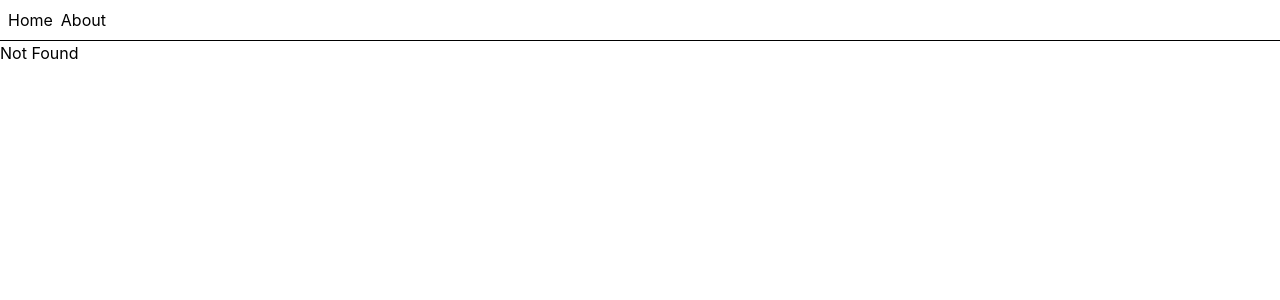
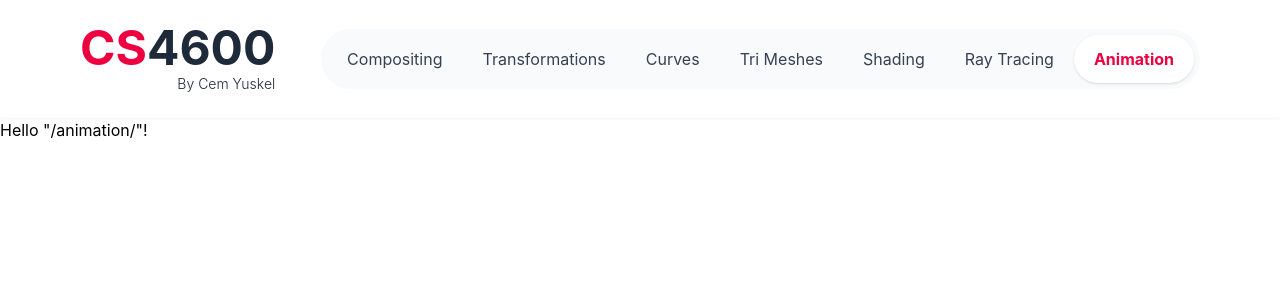
Before and after one commit to alanabrahampkochumon-zqict/simple-computer-graphics, a React (Vite) app: page /animation in a window 1280 px wide. Before the commit this address had no page. Shown: the top 300 px of the page. Built offline with nearby package versions, Linux system fonts and the light colour scheme.

Commit message:
fix: add header to tanstack router

```diff
--- a/src/components/Header.tsx
+++ b/src/components/Header.tsx
@@ -1,13 +1,13 @@
 import Logo from "./Logo";
 import Selector from "./Selector";
 
-function Header({ pages }: { pages: string[] }) {
+function Header({ pages }: { pages: PageRoute[] }) {
     return (
         <header className="color-surface-primary ps-20 pe-20 pt-6 pb-6 shadow-xs">
             <div className="flex">
                 <Logo />
                 <div className="w-full self-center flex justify-end">
-                    <Selector pages={pages} selected={pages[0]} />
+                    <Selector pages={pages} />
                 </div>
             </div>
         </header>
--- a/src/components/Logo.tsx
+++ b/src/components/Logo.tsx
@@ -1,6 +1,8 @@
+import { Link } from "@tanstack/react-router";
+
 function Logo() {
     return (
-        <div className="inline-grid gap-0.5">
+        <Link className="inline-grid gap-0.5" to="/">
             <p className="text-5xl font-bold">
                 <span className="color-content-accent">CS</span>
                 <span className="color-content-secondary">4600</span>
@@ -8,7 +10,7 @@ function Logo() {
             <p className="text-sm font-light color-content-secondary text-end">
                 By Cem Yuskel
             </p>
-        </div>
+        </Link>
     );
 }
 
--- a/src/components/Selector.tsx
+++ b/src/components/Selector.tsx
@@ -1,17 +1,26 @@
+import { Link, useLocation } from "@tanstack/react-router";
 import { cn } from "../libs/utils";
 
-function Selector({ pages, selected }: { pages: string[]; selected: string }) {
+type SelectionParams = {
+    pages: PageRoute[];
+};
+function Selector({ pages }: SelectionParams) {
+    const { pathname: currentPath } = useLocation();
+    console.log(currentPath);
+
     return (
         <ul className="inline-flex gap-0 p-1.5 self-end color-surface-secondary rounded-full">
             {pages.map((page) => (
                 <li
                     className={cn(
                         "color-content-tertiary ps-5 pe-5 pt-3 pb-3 rounded-full cursor-pointer",
-                        selected === page &&
+                        currentPath === page.link &&
                             "font-semibold color-content-accent color-surface-primary shadow-sm", // TODO:Change to a separate div to animate
                     )}
                 >
-                    {page}
+                    <Link to={page.link} className="[&.active]:font-bold">
+                        {page.title}
+                    </Link>
                 </li>
             ))}
         </ul>
--- a/src/routeTree.gen.ts
+++ b/src/routeTree.gen.ts
@@ -9,7 +9,6 @@
 // Additionally, you should also exclude this file from your linter and/or formatter to prevent it from being checked or modified.
 
 import { Route as rootRouteImport } from './routes/__root'
-import { Route as AboutRouteImport } from './routes/about'
 import { Route as IndexRouteImport } from './routes/index'
 import { Route as TrimeshesIndexRouteImport } from './routes/trimeshes/index'
 import { Route as TransformationsIndexRouteImport } from './routes/transformations/index'
@@ -17,12 +16,8 @@ import { Route as ShadingIndexRouteImport } from './routes/shading/index'
 import { Route as RaytracingIndexRouteImport } from './routes/raytracing/index'
 import { Route as CurvesIndexRouteImport } from './routes/curves/index'
 import { Route as CompositingIndexRouteImport } from './routes/compositing/index'
+import { Route as AnimationIndexRouteImport } from './routes/animation/index'
 
-const AboutRoute = AboutRouteImport.update({
-  id: '/about',
-  path: '/about',
-  getParentRoute: () => rootRouteImport,
-} as any)
 const IndexRoute = IndexRouteImport.update({
   id: '/',
   path: '/',
@@ -58,10 +53,15 @@ const CompositingIndexRoute = CompositingIndexRouteImport.update({
   path: '/compositing/',
   getParentRoute: () => rootRouteImport,
 } as any)
+const AnimationIndexRoute = AnimationIndexRouteImport.update({
+  id: '/animation/',
+  path: '/animation/',
+  getParentRoute: () => rootRouteImport,
+} as any)
 
 export interface FileRoutesByFullPath {
   '/': typeof IndexRoute
-  '/about': typeof AboutRoute
+  '/animation/': typeof AnimationIndexRoute
   '/compositing/': typeof CompositingIndexRoute
   '/curves/': typeof CurvesIndexRoute
   '/raytracing/': typeof RaytracingIndexRoute
@@ -71,7 +71,7 @@ export interface FileRoutesByFullPath {
 }
 export interface FileRoutesByTo {
   '/': typeof IndexRoute
-  '/about': typeof AboutRoute
+  '/animation': typeof AnimationIndexRoute
   '/compositing': typeof CompositingIndexRoute
   '/curves': typeof CurvesIndexRoute
   '/raytracing': typeof RaytracingIndexRoute
@@ -82,7 +82,7 @@ export interface FileRoutesByTo {
 export interface FileRoutesById {
   __root__: typeof rootRouteImport
   '/': typeof IndexRoute
-  '/about': typeof AboutRoute
+  '/animation/': typeof AnimationIndexRoute
   '/compositing/': typeof CompositingIndexRoute
   '/curves/': typeof CurvesIndexRoute
   '/raytracing/': typeof RaytracingIndexRoute
@@ -94,7 +94,7 @@ export interface FileRouteTypes {
   fileRoutesByFullPath: FileRoutesByFullPath
   fullPaths:
     | '/'
-    | '/about'
+    | '/animation/'
     | '/compositing/'
     | '/curves/'
     | '/raytracing/'
@@ -104,7 +104,7 @@ export interface FileRouteTypes {
   fileRoutesByTo: FileRoutesByTo
   to:
     | '/'
-    | '/about'
+    | '/animation'
     | '/compositing'
     | '/curves'
     | '/raytracing'
@@ -114,7 +114,7 @@ export interface FileRouteTypes {
   id:
     | '__root__'
     | '/'
-    | '/about'
+    | '/animation/'
     | '/compositing/'
     | '/curves/'
     | '/raytracing/'
@@ -125,7 +125,7 @@ export interface FileRouteTypes {
 }
 export interface RootRouteChildren {
   IndexRoute: typeof IndexRoute
-  AboutRoute: typeof AboutRoute
+  AnimationIndexRoute: typeof AnimationIndexRoute
   CompositingIndexRoute: typeof CompositingIndexRoute
   CurvesIndexRoute: typeof CurvesIndexRoute
   RaytracingIndexRoute: typeof RaytracingIndexRoute
@@ -136,13 +136,6 @@ export interface RootRouteChildren {
 
 declare module '@tanstack/react-router' {
   interface FileRoutesByPath {
-    '/about': {
-      id: '/about'
-      path: '/about'
-      fullPath: '/about'
-      preLoaderRoute: typeof AboutRouteImport
-      parentRoute: typeof rootRouteImport
-    }
     '/': {
       id: '/'
       path: '/'
@@ -192,12 +185,19 @@ declare module '@tanstack/react-router' {
       preLoaderRoute: typeof CompositingIndexRouteImport
       parentRoute: typeof rootRouteImport
     }
+    '/animation/': {
+      id: '/animation/'
+      path: '/animation'
+      fullPath: '/animation/'
+      preLoaderRoute: typeof AnimationIndexRouteImport
+      parentRoute: typeof rootRouteImport
+    }
   }
 }
 
 const rootRouteChildren: RootRouteChildren = {
   IndexRoute: IndexRoute,
-  AboutRoute: AboutRoute,
+  AnimationIndexRoute: AnimationIndexRoute,
   CompositingIndexRoute: CompositingIndexRoute,
   CurvesIndexRoute: CurvesIndexRoute,
   RaytracingIndexRoute: RaytracingIndexRoute,
--- /dev/null
+++ b/src/routes/RootLayout.tsx
@@ -0,0 +1,29 @@
+import { Outlet } from "@tanstack/react-router";
+import { TanStackRouterDevtools } from "@tanstack/react-router-devtools";
+import Header from "../components/Header";
+
+const Routes: PageRoute[] = [
+    { title: "Compositing", link: "/compositing" },
+    { title: "Transformations", link: "/transformations" },
+    { title: "Curves", link: "/curves" },
+    { title: "Tri Meshes", link: "/trimeshes" },
+    { title: "Shading", link: "/shading" },
+    { title: "Ray Tracing", link: "/raytracing" },
+    { title: "Animation", link: "/animation" },
+];
+
+function RootLayout() {
+    return (
+        <>
+            {/* <div className="p-2 flex gap-2">
+                <Selector pages={Routes} />
+            </div>
+            <hr /> */}
+            <Header pages={Routes} />
+            <Outlet />
+            <TanStackRouterDevtools />
+        </>
+    );
+}
+
+export default RootLayout;
--- a/src/routes/__root.tsx
+++ b/src/routes/__root.tsx
@@ -1,20 +1,4 @@
-import { createRootRoute, Link, Outlet } from "@tanstack/react-router";
-import { TanStackRouterDevtools } from "@tanstack/react-router-devtools";
-
-const RootLayout = () => (
-    <>
-        <div className="p-2 flex gap-2">
-            <Link to="/" className="[&.active]:font-bold">
-                Home
-            </Link>{" "}
-            <Link to="/about" className="[&.active]:font-bold">
-                About
-            </Link>
-        </div>
-        <hr />
-        <Outlet />
-        <TanStackRouterDevtools />
-    </>
-);
+import { createRootRoute } from "@tanstack/react-router";
+import RootLayout from "./RootLayout";
 
 export const Route = createRootRoute({ component: RootLayout });
--- a/src/routes/about.tsx
+++ /dev/null
@@ -1,9 +0,0 @@
-import { createFileRoute } from "@tanstack/react-router";
-
-export const Route = createFileRoute("/about")({
-    component: About,
-});
-
-function About() {
-    return <div className="p-2">Hello from About!</div>;
-}
--- a/src/routes/animation/index.tsx
+++ b/src/routes/animation/index.tsx
@@ -0,0 +1,9 @@
+import { createFileRoute } from '@tanstack/react-router'
+
+export const Route = createFileRoute('/animation/')({
+  component: RouteComponent,
+})
+
+function RouteComponent() {
+  return <div>Hello "/animation/"!</div>
+}
--- /dev/null
+++ b/src/types.d.ts
@@ -0,0 +1,4 @@
+type PageRoute = {
+    title: string;
+    link: string;
+};
```
Also changed, not shown: src/main.tsx (+1 -7 lines), 1 other file (tests, documents, lock files or other folders).
